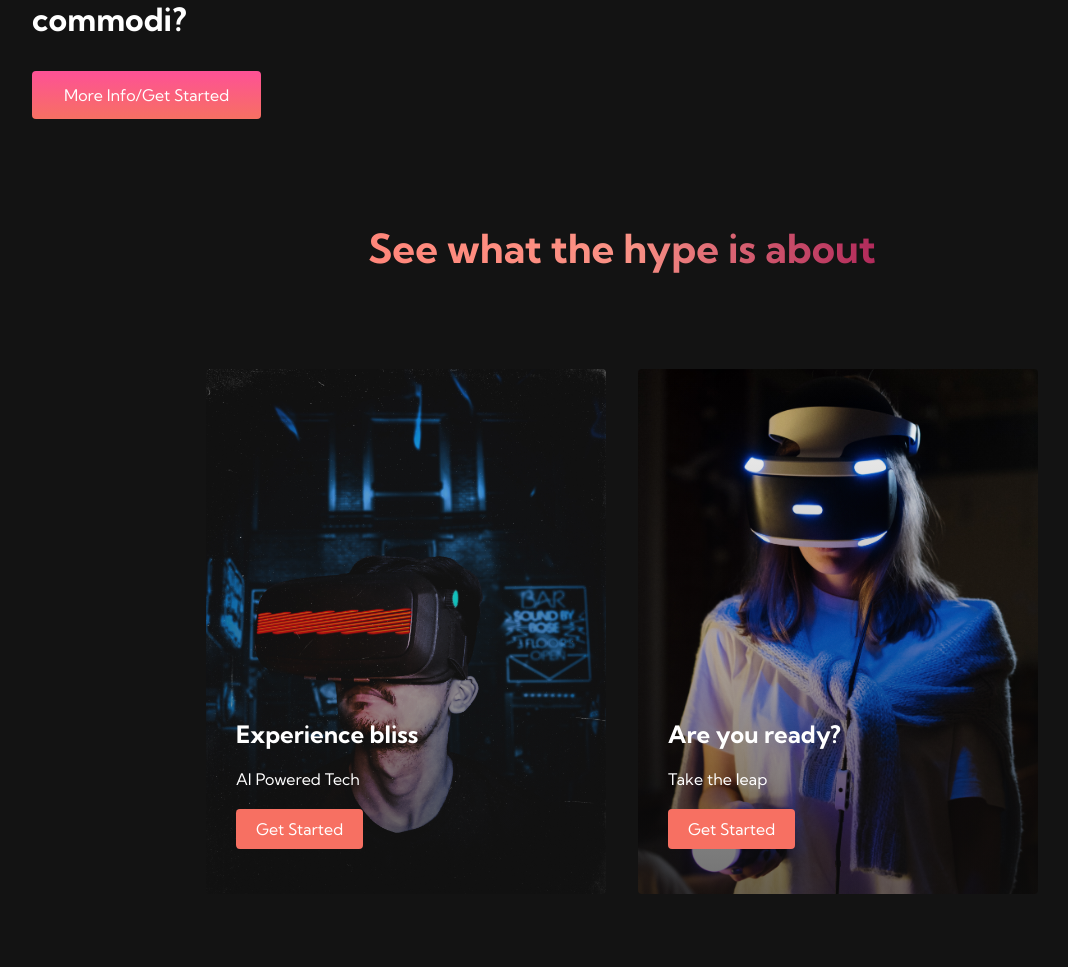
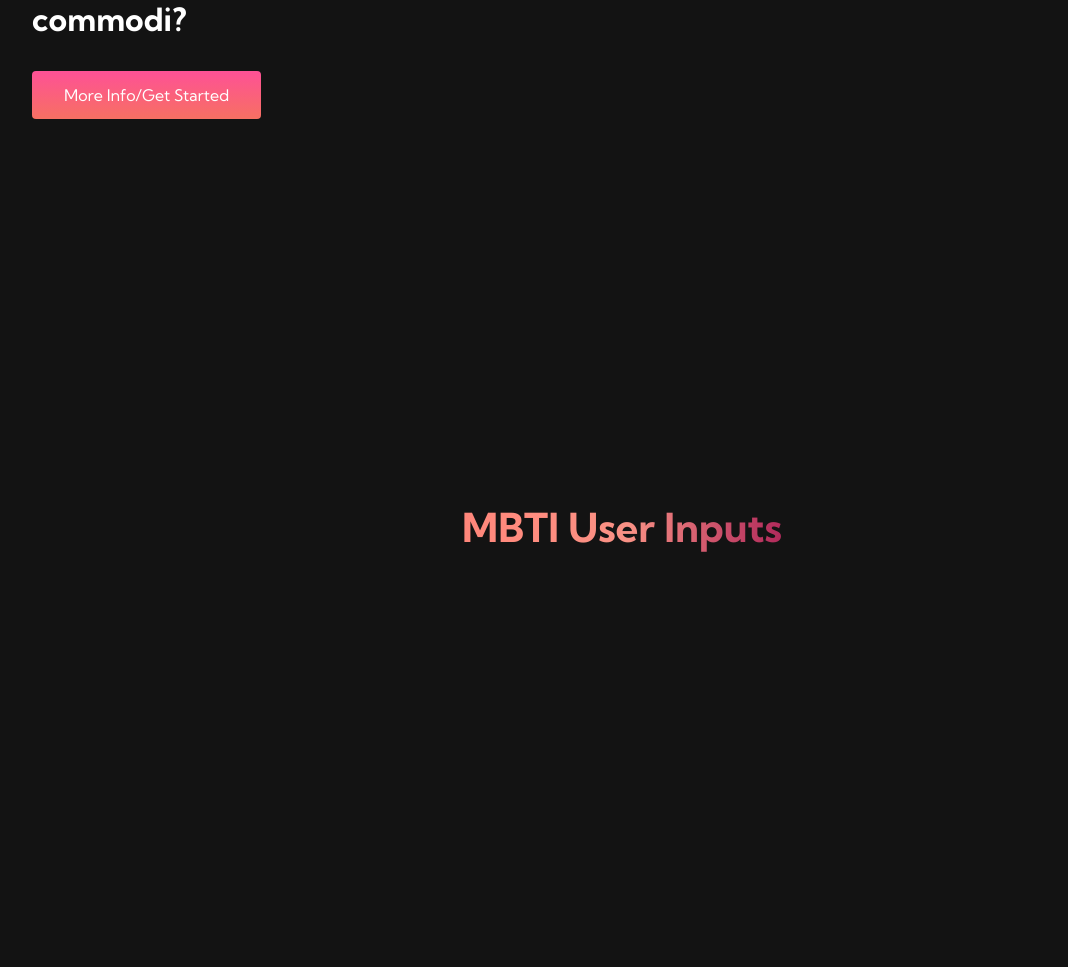
Before and after one commit to andrewzee23/personality_prediction, a Flask app: page /homepage in a window 1280 px wide. Shown: the part 633-1600 px from the top of the page, without its empty margins (18-1086 px from the left). Run offline with Flask 2, Linux system fonts and the light colour scheme.

Commit message:
added and styled user inputs section

```diff
--- a/static/css/main.css
+++ b/static/css/main.css
@@ -266,7 +266,7 @@
 
 /* media queries */
 
-@media screen and (max-width: 768px) {
+@media screen and (max-width: 960px) {
 
     .main-container {
         display: grid;
@@ -410,6 +410,15 @@
         font-size: 2rem;
         margin-top: 12rem;
     }
+
+    .user-inputs {
+        height: 1600px;
+    }
+
+    .user-inputs h1 {
+        font-size: 2rem;
+        margin-top: 12rem;
+    }
 }
 
 @media screen and (max-width: 480px) {
@@ -425,4 +434,40 @@
     .services-card {
         width: 300px;
     }
+
+    .user-inputs {
+        height: 1400px;
+    }
+
+    .user-inputs h1 {
+        font-size: 1.2rem;
+    }
 }
+
+/* mbti inputs */
+.user-inputs {
+    background-color: #131313;
+    display: flex;
+    flex-direction: column;
+    align-items: center;
+    justify-content: center;
+    height: 100vh;
+}
+
+.user-inputs h1 {
+    background-color: #ff8177;
+    background-image: linear-gradient(to right,
+    #ff8177 0%,
+    #ff867a 0%,
+    #ff8c7f 21%,
+    #f99185 52%,
+    #cf556c 78%,
+    #b12a5b 100%);
+    background-size: 100%;
+    margin-bottom: 5rem;
+    font-size: 2.5rem;
+    -webkit-background-clip: text;
+    -moz-background-clip: text;
+    -webkit-text-fill-color: transparent;
+    -moz-text-fill-color: transparent;
+}
--- a/templates/contact.html
+++ b/templates/contact.html
@@ -75,6 +75,6 @@
         </div>
 
     </div>
-
+    <script src="/static/js/app.js"></script>
 </body>
 </html>
--- a/templates/index.html
+++ b/templates/index.html
@@ -67,27 +67,13 @@
 
     </div>
 
-    <!-- services section  -->
-    <div class="services">
+    <!-- services/inputs section  -->
+    <div class="user-inputs">
 
-        <h1>See what the hype is about</h1>
+        <h1> MBTI User Inputs </h1>
 
-        <div class="services-container">
+        <div class="inputs-container">
 
-            <div class="services-card">
-
-                <h2> Experience bliss </h2>
-                <p> AI Powered Tech</p>
-                <button> Get Started </button>
-
-            </div>
-            <div class="services-card">
-
-                <h2> Are you ready? </h2>
-                <p> Take the leap </p>
-                <button> Get Started </button>
-
-            </div>
 
         </div>
 
--- a/templates/visuals.html
+++ b/templates/visuals.html
@@ -3,7 +3,7 @@
 <head>
     <meta charset="UTF-8">
     <meta name="viewport" content="width=device-width, initial-scale=1.0">
-    <link rel="stylesheet" href="/static/css/visuals.css">
+    <link rel="stylesheet" href="/static/css/main.css">
     <title>Visualizations</title>
 </head>
 <body>
@@ -43,6 +43,6 @@
     </nav>
 
     <h1> This is the Visuals Page </h1>
-
+    <script src="/static/js/app.js"></script>
 </body>
 </html>
```
